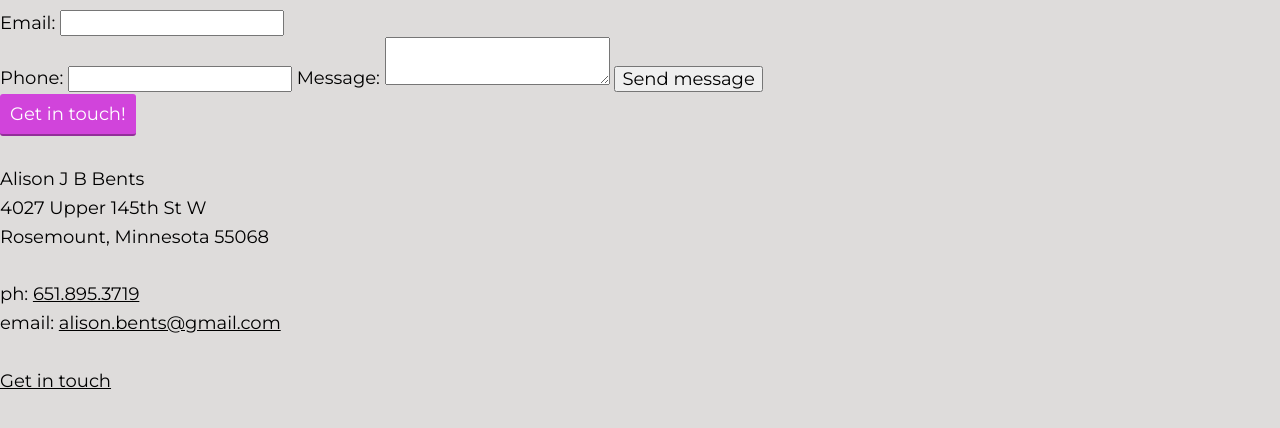
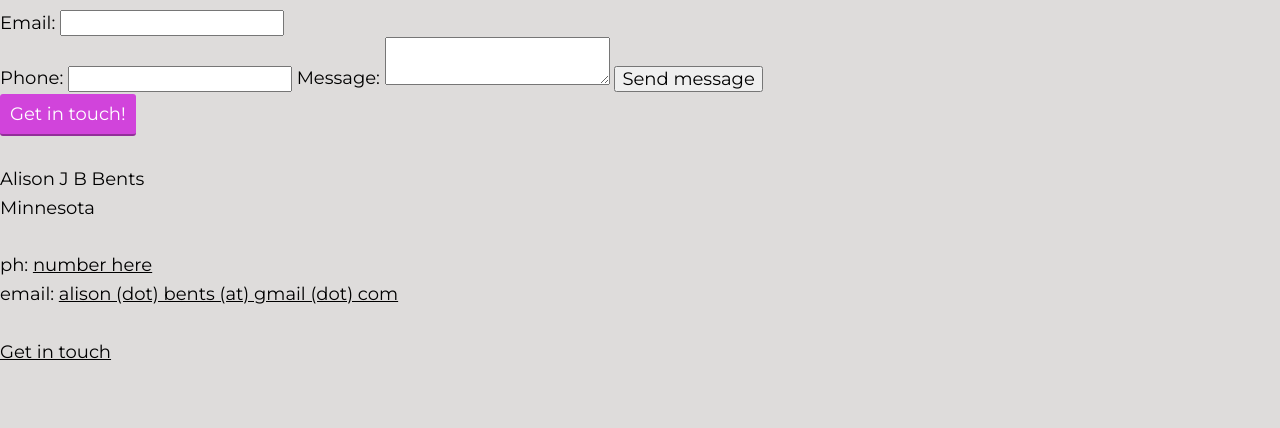
Before and after one commit to ajbbents/portfolio-website, a plain HTML site: page contact.html in a window 1280 px wide. Shown: the part 194-622 px from the top of the page. Drawn offline with nearby package versions, Linux system fonts and the light colour scheme; a script that the page names is missing.

Commit message:
Edited address to remove personal info

```diff
--- a/contact.html
+++ b/contact.html
@@ -52,11 +52,10 @@
   <br>
   <div>
     Alison J B Bents<br>
-    4027 Upper 145th St W<br>
-    Rosemount, Minnesota 55068<br>
+    Minnesota<br>
     <br>
-    ph: <a href="tel:6518953719">651.895.3719</a><br>
-    email: <a href="mailto:alison.bents@gmail.com">alison.bents@gmail.com</a><br>
+    ph: <a href="tel:6518953719">number here</a><br>
+    email: <a href="mailto:alison.bents@gmail.com">alison (dot) bents (at) gmail (dot) com</a><br>
     <br>
     <a href="mailto:alison.bents@gmail.com">Get in touch</a>
   </div>
```
